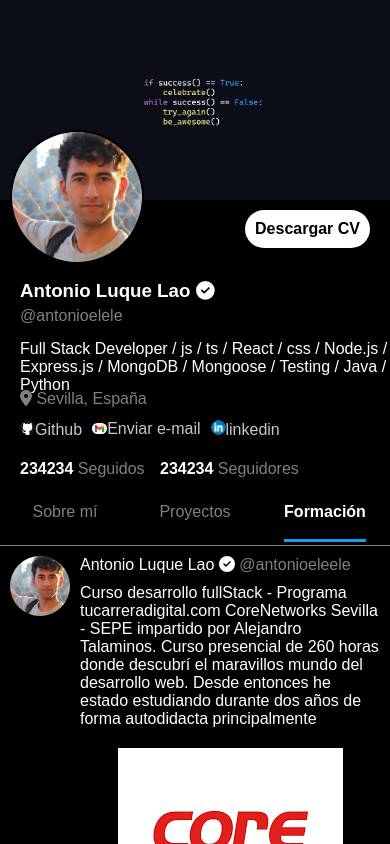
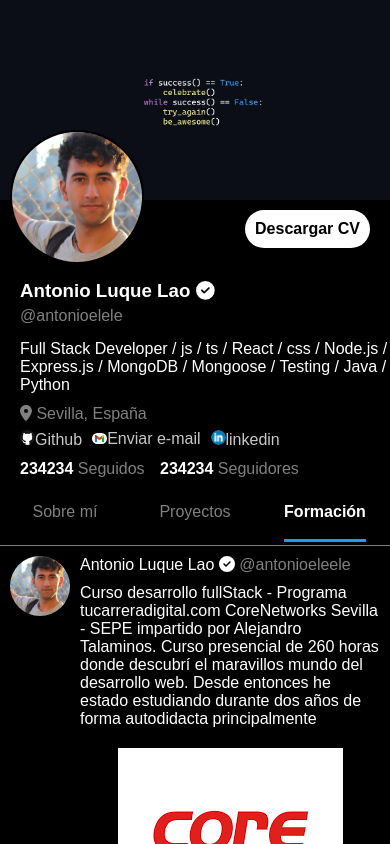
Before and after one commit to AntonioLuqueLao/portfolio, a React (Create React App) app: page /contact in a window 390 px wide. Shown: the top 844 px of the page. Built offline with nearby package versions, Linux system fonts and the light colour scheme; the HTML template or start-up script is replaced by a standard one.

Commit message:
nav-contact position

```diff
--- a/src/App.css
+++ b/src/App.css
@@ -389,6 +389,13 @@ font-size: 15px;
     width: 100vw
   }
 
+  .user-location {
+    top: 205px;
+  }
+  .nav-contact {
+    top: 230px
+  }
+
 /*   .tweet-picture-section {
     border: 1px solid red;
   } */
```
